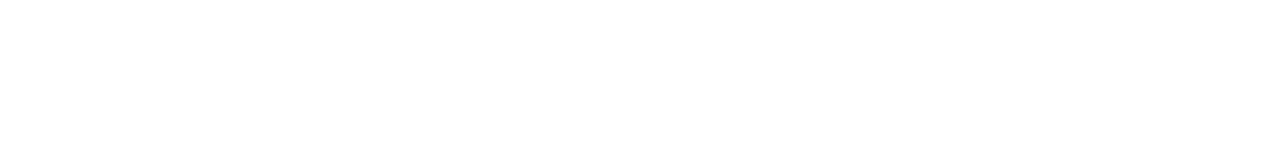
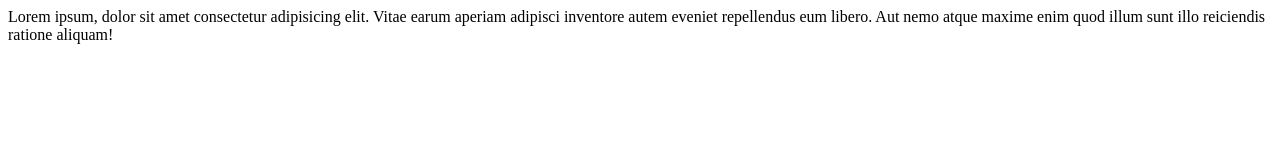
Before and after one commit to ilpadrello/web_dev_course, a plain HTML site: page HTML-BASIC/div.html in a window 1280 px wide. Drawn offline with Linux system fonts and the light colour scheme.

Commit message:
add lorem

```diff
--- a/HTML-BASIC/div.html
+++ b/HTML-BASIC/div.html
@@ -8,5 +8,8 @@
   </head>
   <body>
     <!-- This page is created to test how divs works -->
+    Lorem ipsum, dolor sit amet consectetur adipisicing elit. Vitae earum
+    aperiam adipisci inventore autem eveniet repellendus eum libero. Aut nemo
+    atque maxime enim quod illum sunt illo reiciendis ratione aliquam!
   </body>
 </html>
```
